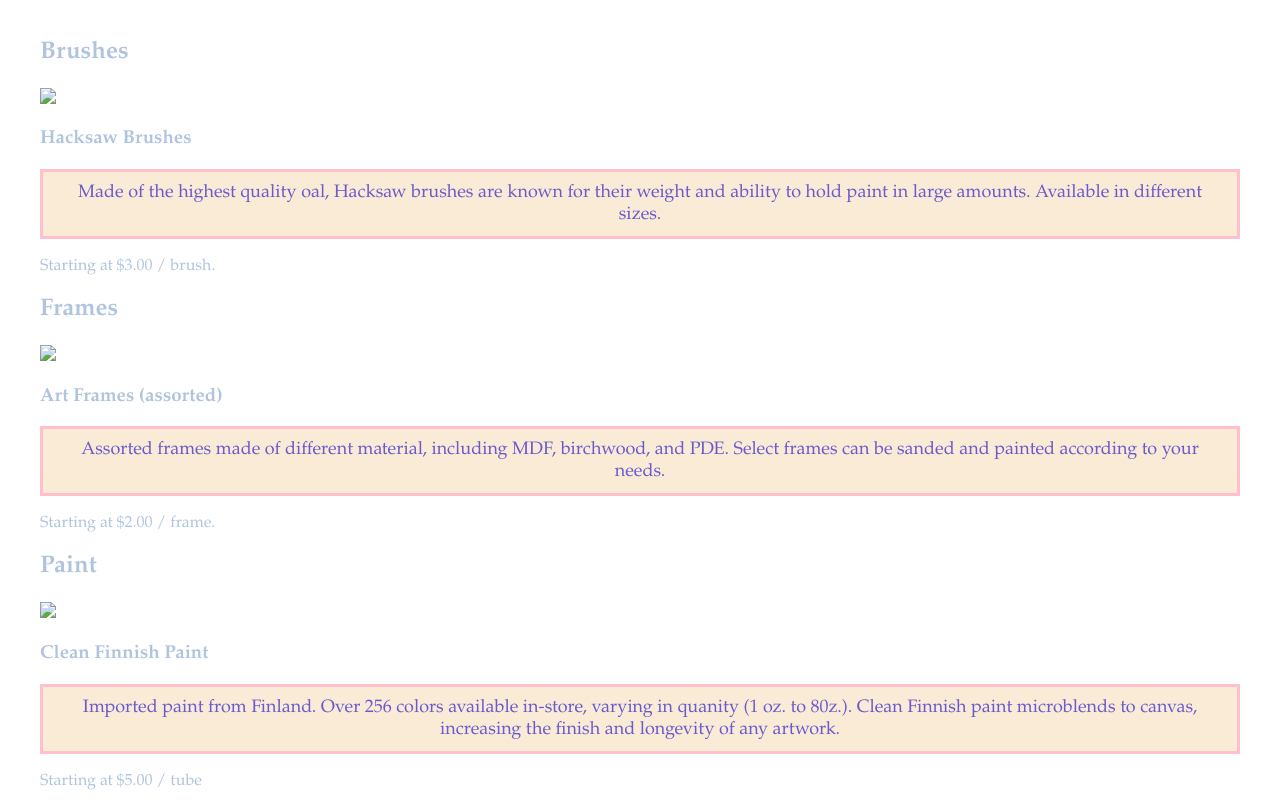
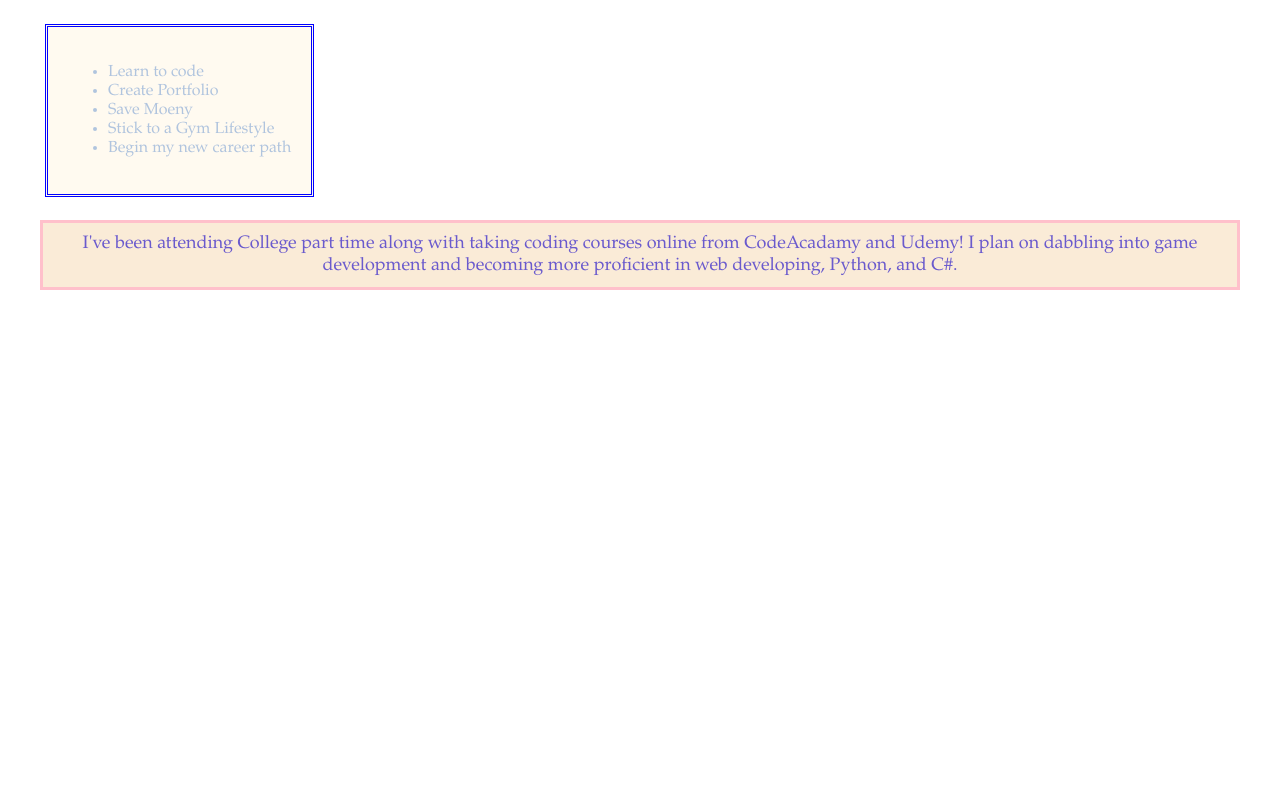
Before and after one commit to dragairion/dragairion.github.io, a plain HTML site: page index.html in a window 1280 px wide. Shown: the part 102-913 px from the top of the page. After the commit the page ends 800 px from the top, so only its background shows below. Drawn offline with Linux system fonts and the light colour scheme; files that its build step writes are made by us from their sources.

Commit message:
Update index.html

```diff
--- a/index.html
+++ b/index.html
@@ -1,60 +1,29 @@
 <!DOCTYPE html>
 
-<html lang="en" xmlns="http://www.w3.org/1999/xhtml">
+<html>
 <head> <link href="./resources/css/index.css" type="text/css" rel="stylesheet" />
     <meta charset="utf-8" />
-    <title>Dasmotos Arts & Crafts</title>
+    <title>2024 Goals</title>
 
 </head>
+<body>
+    <div class="container">
+        <h1>My Goals for 2024</h1>
+    </div>
+    <div class="goals">
 
-<body>
-    <h1>Damotos Arts & Crafts </h1>
-
-    <div class="brush">
-        <h2>Brushes</h2>
+        <ul>
+            <li>Learn to code</li>
+            <li>Create Portfolio</li>
+            <li>Save Moeny</li>
+            <li>Stick to a Gym Lifestyle</li>
+            <li>Begin my new career path</li>
+        </ul>
     </div>
 
-    <section>
-        <img src="./resources/hacksaw.jpeg" />
-        <h3> Hacksaw Brushes</h3>
-        <p>
-            Made of the highest quality oal, Hacksaw brushes are known for their weight and ability to hold paint in large
-            amounts. Available in different sizes.
-        </p> <div class="starting">  Starting at $3.00 / brush.</div>
-
-    </section>
-
-    <div class="frame">
-        <h2>Frames</h2>
-    </div>
-
-    <section>
-        <img src="./resources/frames.jpeg" />
-        <h3> Art Frames (assorted)</h3>
-        <p>
-            Assorted frames made of different material, including MDF, birchwood, and PDE. Select frames can be sanded and painted
-            according to your needs.
-        </p>
-        <div class="starting"> Starting at $2.00 / frame. </div>
-    </section>
-
-    <div class="paint">
-        <h2>Paint</h2>
-    </div>
-
-    <section>
-        <img src="./resources/finnish.jpeg" />
-        <h3>Clean Finnish Paint</h3>
-        <p>
-            Imported paint from Finland. Over 256 colors available in-store, varying in quanity (1 oz. to 80z.). Clean Finnish
-            paint microblends to canvas, increasing the finish and longevity of any artwork.
-        </p>
-        <div class="starting">
-            Starting at $5.00 / tube
-        </div>
-
-    </section>
-
+    <p>I've been attending College part time along with taking coding courses online from CodeAcadamy and Udemy!
+        I plan on dabbling into game development and becoming more proficient in web developing, Python, and C#.</p>
 
 </body>
 </html>
+</html>
```
